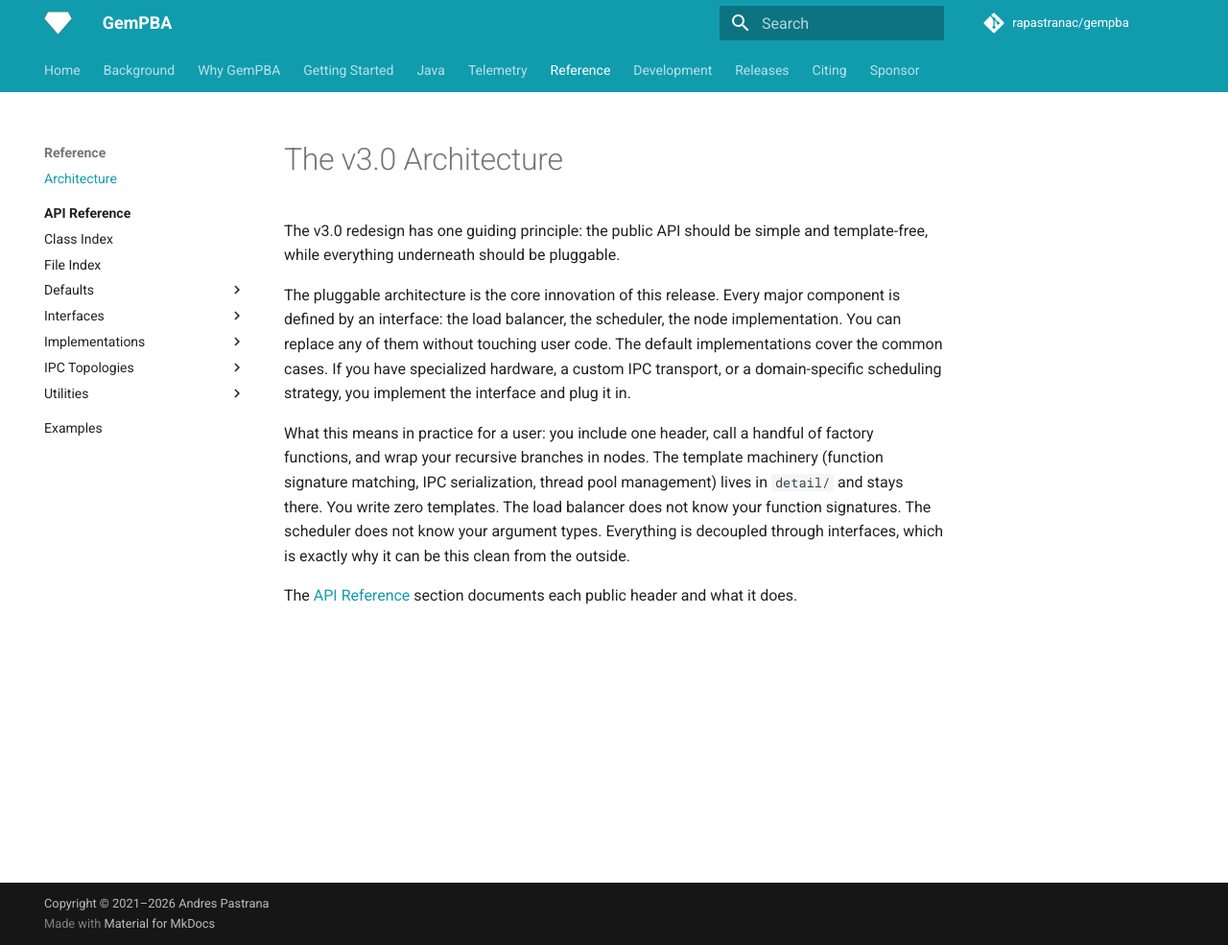
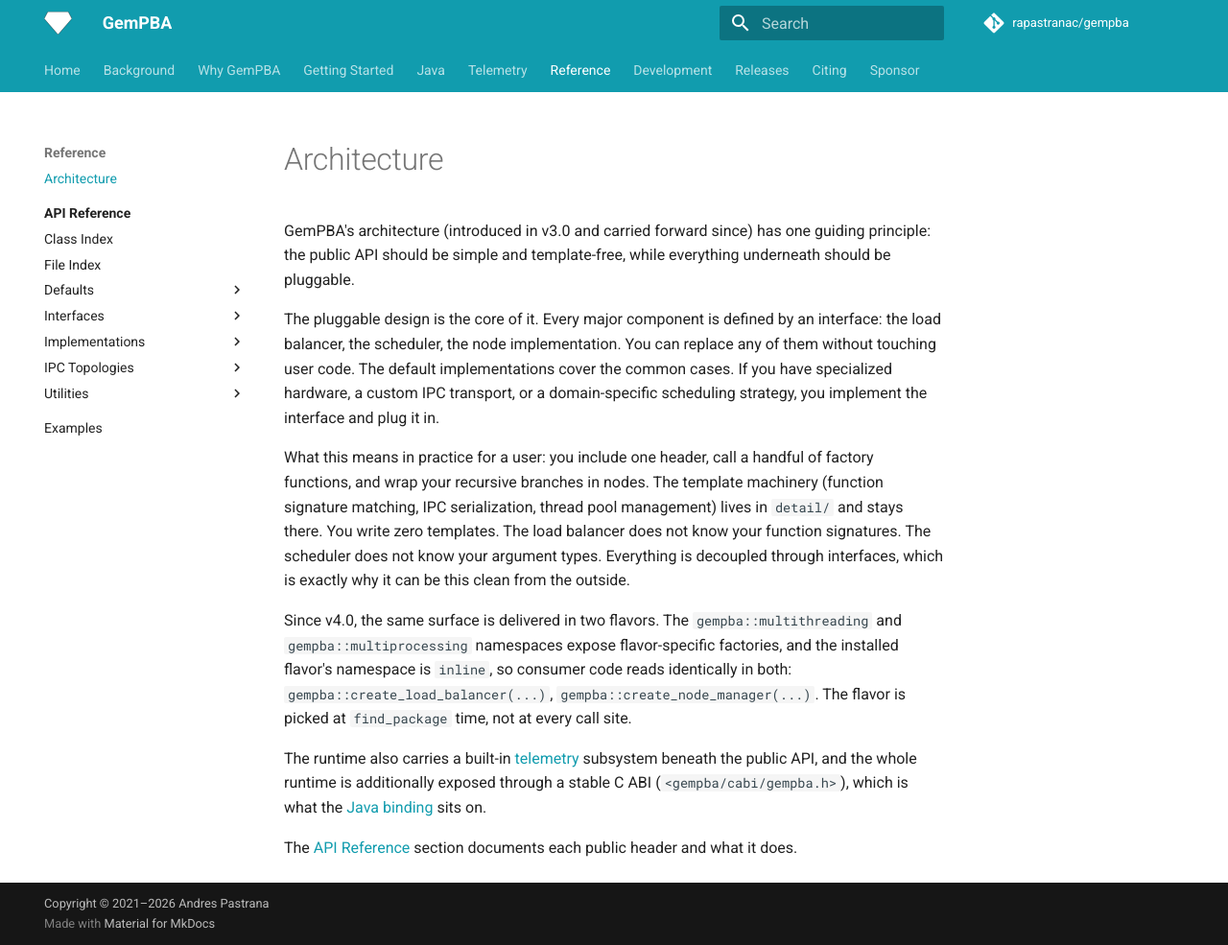
Before and after one commit to rapastranac/gempba-docs, an MkDocs documentation site: the page built from docs/architecture.md, in a window 1280 px wide and 985 px high. Shown: the whole window at 96% size. Built offline with MkDocs 1.6.1 and Material for MkDocs 9.7.7, drawn with Linux system fonts in a browser that asks for light colours; comment, search, counter and statistics services are not loaded.

Commit message:
#5 Retitle and refresh the architecture page
- Retitle from "The v3.0 Architecture" to "Architecture" and credit v3.0 as the origin of the design
- Add the v4 flavor model (inline namespaces, find_package-time selection), the built-in telemetry subsystem, and the stable C ABI to the narrative

```diff
--- a/docs/architecture.md
+++ b/docs/architecture.md
@@ -1,9 +1,13 @@
-# The v3.0 Architecture
+# Architecture
 
-The v3.0 redesign has one guiding principle: the public API should be simple and template-free, while everything underneath should be pluggable.
+GemPBA's architecture (introduced in v3.0 and carried forward since) has one guiding principle: the public API should be simple and template-free, while everything underneath should be pluggable.
 
-The pluggable architecture is the core innovation of this release. Every major component is defined by an interface: the load balancer, the scheduler, the node implementation. You can replace any of them without touching user code. The default implementations cover the common cases. If you have specialized hardware, a custom IPC transport, or a domain-specific scheduling strategy, you implement the interface and plug it in.
+The pluggable design is the core of it. Every major component is defined by an interface: the load balancer, the scheduler, the node implementation. You can replace any of them without touching user code. The default implementations cover the common cases. If you have specialized hardware, a custom IPC transport, or a domain-specific scheduling strategy, you implement the interface and plug it in.
 
 What this means in practice for a user: you include one header, call a handful of factory functions, and wrap your recursive branches in nodes. The template machinery (function signature matching, IPC serialization, thread pool management) lives in `detail/` and stays there. You write zero templates. The load balancer does not know your function signatures. The scheduler does not know your argument types. Everything is decoupled through interfaces, which is exactly why it can be this clean from the outside.
 
+Since v4.0, the same surface is delivered in two flavors. The `gempba::multithreading` and `gempba::multiprocessing` namespaces expose flavor-specific factories, and the installed flavor's namespace is `inline`, so consumer code reads identically in both: `gempba::create_load_balancer(...)`, `gempba::create_node_manager(...)`. The flavor is picked at `find_package` time, not at every call site.
+
+The runtime also carries a built-in [telemetry](telemetry/index.md) subsystem beneath the public API, and the whole runtime is additionally exposed through a stable C ABI (`<gempba/cabi/gempba.h>`), which is what the [Java binding](java/index.md) sits on.
+
 The [API Reference](reference/index.md) section documents each public header and what it does.
```
